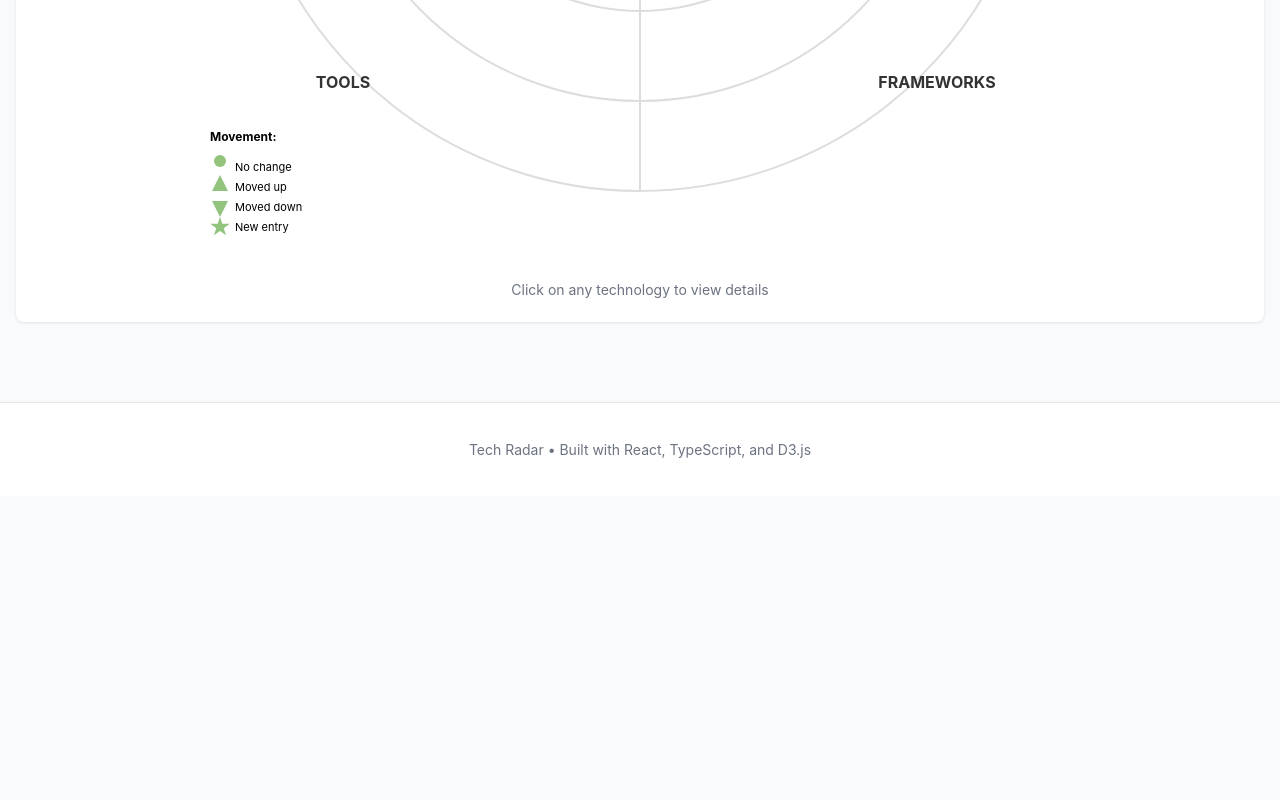
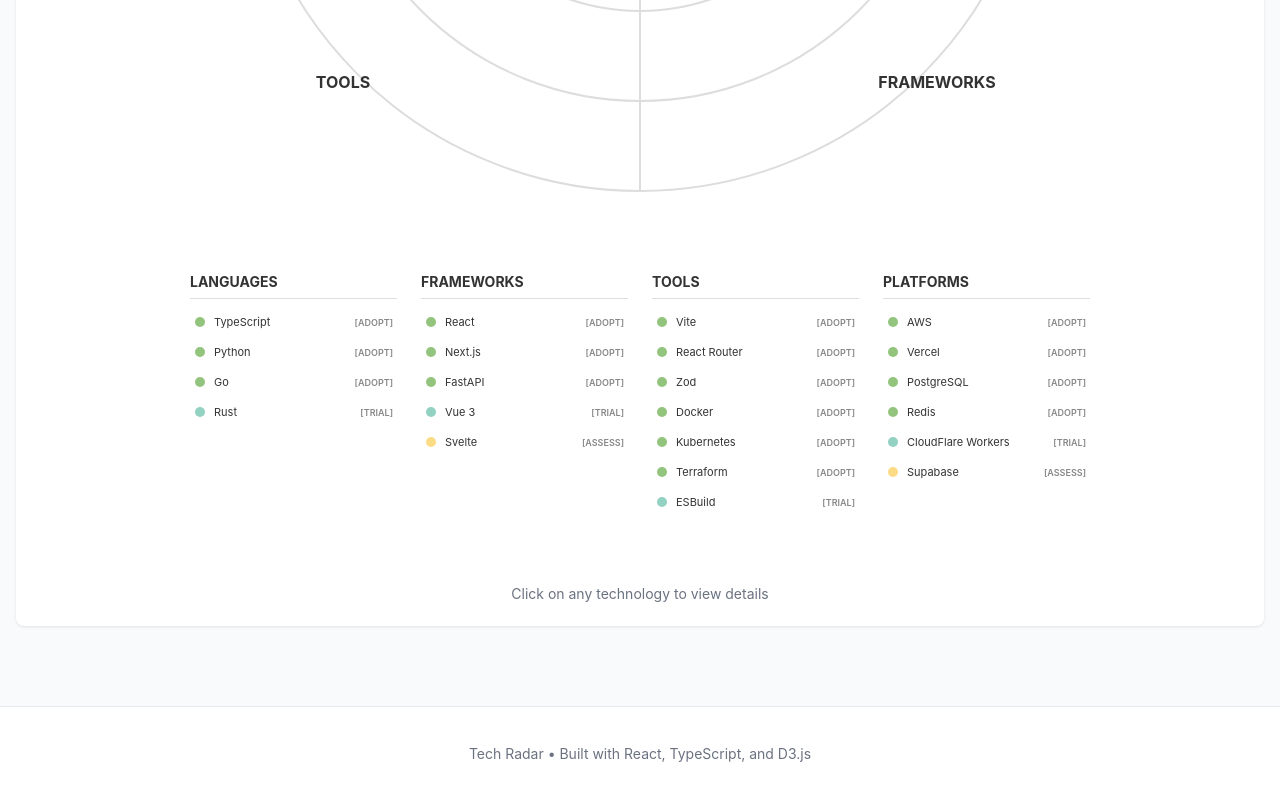
Before and after one commit to alexandrsashin/techradar, a React (Vite) app: page / in a window 1280 px wide. Shown: the part 912-1712 px from the top of the page. Before the commit the page ends 1408 px from the top, so only its background shows below. Built offline with nearby package versions, Linux system fonts and the light colour scheme.

Commit message:
Added legend as div containers, remove movement indicators

```diff
--- a/src/components/TechRadarVisualization.css
+++ b/src/components/TechRadarVisualization.css
@@ -1,6 +1,87 @@
 .radar-container {
   display: flex;
+  flex-direction: column;
   justify-content: center;
   align-items: center;
   padding: 1rem;
 }
+
+.radar-legend {
+  width: 100%;
+  max-width: 900px;
+  margin-top: 2rem;
+}
+
+.legend-quadrants {
+  display: grid;
+  grid-template-columns: repeat(4, 1fr);
+  gap: 1.5rem;
+  margin-bottom: 2rem;
+}
+
+.legend-column {
+  display: flex;
+  flex-direction: column;
+}
+
+.legend-title {
+  font-size: 0.875rem;
+  font-weight: bold;
+  color: #333;
+  margin: 0 0 0.5rem 0;
+}
+
+.legend-divider {
+  height: 1px;
+  background-color: #ddd;
+  margin-bottom: 0.75rem;
+}
+
+.legend-items {
+  list-style: none;
+  padding: 0;
+  margin: 0;
+  display: flex;
+  flex-direction: column;
+  gap: 0.5rem;
+}
+
+.legend-item {
+  display: flex;
+  align-items: center;
+  gap: 0.5rem;
+  cursor: pointer;
+  padding: 0.25rem;
+  border-radius: 4px;
+  transition: background-color 0.2s;
+}
+
+.legend-item:hover {
+  background-color: #f5f5f5;
+}
+
+.legend-icon {
+  display: flex;
+  align-items: center;
+  justify-content: center;
+  flex-shrink: 0;
+}
+
+.legend-name {
+  font-size: 0.6875rem;
+  color: #333;
+  flex: 1;
+}
+
+.legend-ring {
+  font-size: 0.5625rem;
+  font-weight: 600;
+  color: #888;
+  flex-shrink: 0;
+}
+
+@media (max-width: 768px) {
+  .legend-quadrants {
+    grid-template-columns: repeat(2, 1fr);
+  }
+}
--- a/src/components/TechRadarVisualization.tsx
+++ b/src/components/TechRadarVisualization.tsx
@@ -163,25 +163,8 @@
         .style("cursor", "pointer")
         .on("click", () => onBlipClick(entry));
 
-      // Blip shape
-      if (entry.moved === 1) {
-        blip
-          .append("path")
-          .attr("d", "M -8,4 8,4 0,-10 z")
-          .attr("fill", RINGS[ringIndex].color);
-      } else if (entry.moved === -1) {
-        blip
-          .append("path")
-          .attr("d", "M -8,-4 8,-4 0,10 z")
-          .attr("fill", RINGS[ringIndex].color);
-      } else if (entry.moved === 0) {
-        blip.append("circle").attr("r", 8).attr("fill", RINGS[ringIndex].color);
-      } else {
-        blip
-          .append("path")
-          .attr("d", d3.symbol().type(d3.symbolStar).size(160)())
-          .attr("fill", RINGS[ringIndex].color);
-      }
+      // Blip shape - simple circle
+      blip.append("circle").attr("r", 8).attr("fill", RINGS[ringIndex].color);
 
       // Blip label
       blip
@@ -193,142 +176,86 @@
         .attr("fill", "#333")
         .text(entry.name);
     });
+  }, [entries, onBlipClick]);
 
-    // Legend - Movement indicators
-    const movementLegend = svg
-      .append("g")
-      .attr("transform", `translate(20, ${height - 100})`);
+  // Group entries by quadrant for legend
+  const quadrantEntries: Record<string, TechEntry[]> = {
+    languages: [],
+    frameworks: [],
+    tools: [],
+    platforms: [],
+  };
 
-    movementLegend
-      .append("text")
-      .attr("font-weight", "bold")
-      .attr("font-size", "12px")
-      .text("Movement:");
+  entries.forEach((entry) => {
+    quadrantEntries[entry.quadrant].push(entry);
+  });
 
-    const legendItems = [
-      { symbol: "circle", text: "No change", y: 20 },
-      { symbol: "triangle-up", text: "Moved up", y: 40 },
-      { symbol: "triangle-down", text: "Moved down", y: 60 },
-      { symbol: "star", text: "New entry", y: 80 },
-    ];
+  // Sort entries within each quadrant by ring
+  const ringOrder: Record<string, number> = {
+    adopt: 0,
+    trial: 1,
+    assess: 2,
+    hold: 3,
+  };
 
-    legendItems.forEach((item) => {
-      const g = movementLegend
-        .append("g")
-        .attr("transform", `translate(0, ${item.y})`);
+  const ringMap: Record<string, number> = {
+    adopt: 0,
+    trial: 1,
+    assess: 2,
+    hold: 3,
+  };
 
-      if (item.symbol === "circle") {
-        g.append("circle").attr("r", 6).attr("cx", 10).attr("fill", "#93c47d");
-      } else if (item.symbol === "triangle-up") {
-        g.append("path")
-          .attr("d", "M 2,10 18,10 10,-6 z")
-          .attr("fill", "#93c47d");
-      } else if (item.symbol === "triangle-down") {
-        g.append("path")
-          .attr("d", "M 2,0 18,0 10,16 z")
-          .attr("fill", "#93c47d");
-      } else if (item.symbol === "star") {
-        g.append("path")
-          .attr("d", d3.symbol().type(d3.symbolStar).size(120)())
-          .attr("transform", "translate(10, 6)")
-          .attr("fill", "#93c47d");
-      }
+  Object.keys(quadrantEntries).forEach((quadrant) => {
+    quadrantEntries[quadrant].sort(
+      (a, b) => ringOrder[a.ring] - ringOrder[b.ring]
+    );
+  });
 
-      g.append("text")
-        .attr("x", 25)
-        .attr("y", 10)
-        .attr("font-size", "11px")
-        .text(item.text);
-    });
+  const getBlipIcon = (entry: TechEntry) => {
+    const ringIndex = ringMap[entry.ring];
+    const ringColor = RINGS[ringIndex].color;
 
-    // Legend - Ring descriptions
-    const ringLegend = svg
-      .append("g")
-      .attr("transform", `translate(${width - 420}, 20)`);
-
-    ringLegend
-      .append("text")
-      .attr("font-weight", "bold")
-      .attr("font-size", "14px")
-      .text("Rings:");
-
-    RINGS.forEach((ring, index) => {
-      const yOffset = 25 + index * 90;
-      const legendGroup = ringLegend
-        .append("g")
-        .attr("transform", `translate(0, ${yOffset})`);
-
-      // Ring color indicator
-      legendGroup
-        .append("circle")
-        .attr("r", 8)
-        .attr("cx", 8)
-        .attr("cy", 0)
-        .attr("fill", ring.color);
-
-      // Ring name
-      legendGroup
-        .append("text")
-        .attr("x", 25)
-        .attr("y", 5)
-        .attr("font-weight", "bold")
-        .attr("font-size", "13px")
-        .attr("fill", "#333")
-        .text(ring.name);
-
-      // Ring description (wrapped text)
-      const words = ring.description.split(" ");
-      let line: string[] = [];
-      let lineNumber = 0;
-      const lineHeight = 14;
-      const maxWidth = 380;
-
-      const testText = legendGroup
-        .append("text")
-        .attr("x", 25)
-        .attr("y", 22)
-        .attr("font-size", "11px")
-        .attr("fill", "#666");
-
-      words.forEach((word) => {
-        line.push(word);
-        const testLine = line.join(" ");
-        const testElement = testText.text(testLine);
-        const textLength = (
-          testElement.node() as SVGTextElement
-        )?.getComputedTextLength();
-
-        if (textLength && textLength > maxWidth) {
-          line.pop();
-          testText.text(line.join(" "));
-          legendGroup
-            .append("text")
-            .attr("x", 25)
-            .attr("y", 22 + lineNumber * lineHeight)
-            .attr("font-size", "11px")
-            .attr("fill", "#666")
-            .text(line.join(" "));
-          line = [word];
-          lineNumber++;
-        }
-      });
-
-      if (line.length > 0) {
-        testText.remove();
-        legendGroup
-          .append("text")
-          .attr("x", 25)
-          .attr("y", 22 + lineNumber * lineHeight)
-          .attr("font-size", "11px")
-          .attr("fill", "#666")
-          .text(line.join(" "));
-      }
-    });
-  }, [entries, onBlipClick]);
+    return (
+      <svg width="12" height="12" viewBox="0 0 12 12">
+        <circle cx="6" cy="6" r="5" fill={ringColor} />
+      </svg>
+    );
+  };
 
   return (
     <div className="radar-container">
       <svg ref={svgRef}></svg>
+
+      <div className="radar-legend">
+        <div className="legend-quadrants">
+          {QUADRANTS.map((quadrant) => {
+            const quadrantKey = quadrant.name.toLowerCase();
+            const items = quadrantEntries[quadrantKey] || [];
+
+            return (
+              <div key={quadrant.name} className="legend-column">
+                <h3 className="legend-title">{quadrant.name.toUpperCase()}</h3>
+                <div className="legend-divider"></div>
+                <ul className="legend-items">
+                  {items.map((item) => (
+                    <li
+                      key={item.id}
+                      className="legend-item"
+                      onClick={() => onBlipClick(item)}
+                    >
+                      <span className="legend-icon">{getBlipIcon(item)}</span>
+                      <span className="legend-name">{item.name}</span>
+                      <span className="legend-ring">
+                        [{item.ring.toUpperCase()}]
+                      </span>
+                    </li>
+                  ))}
+                </ul>
+              </div>
+            );
+          })}
+        </div>
+      </div>
     </div>
   );
 };
--- a/src/data/techData.ts
+++ b/src/data/techData.ts
@@ -10,7 +10,6 @@
     isNew: false,
     description:
       "Strongly typed programming language that builds on JavaScript. Recommended for all new projects requiring type safety and better tooling support.",
-    moved: 0,
   },
   {
     id: "2",
@@ -20,7 +19,6 @@
     isNew: false,
     description:
       "Versatile language for backend services, data science, and automation. Industry standard for ML/AI projects.",
-    moved: 0,
   },
   {
     id: "3",
@@ -30,7 +28,6 @@
     isNew: false,
     description:
       "Systems programming language focused on safety and performance. Being evaluated for performance-critical services.",
-    moved: 1,
   },
   {
     id: "4",
@@ -40,7 +37,6 @@
     isNew: false,
     description:
       "Efficient language for microservices and cloud-native applications. Excellent concurrency support.",
-    moved: 0,
   },
 
   // Frameworks
@@ -52,7 +48,6 @@
     isNew: false,
     description:
       "Component-based library for building user interfaces. Default choice for web applications.",
-    moved: 0,
   },
   {
     id: "6",
@@ -62,7 +57,6 @@
     isNew: false,
     description:
       "React framework with server-side rendering and static generation. Recommended for production web apps.",
-    moved: 1,
   },
   {
     id: "7",
@@ -72,7 +66,6 @@
     isNew: false,
     description:
       "Progressive framework for building UIs. Being evaluated for specific use cases.",
-    moved: 0,
   },
   {
     id: "8",
@@ -82,7 +75,6 @@
     isNew: true,
     description:
       "Compiler-based framework with minimal runtime. Under assessment for performance-critical UIs.",
-    moved: 0,
   },
   {
     id: "9",
@@ -92,7 +84,6 @@
     isNew: false,
     description:
       "Modern Python web framework for building APIs. High performance with automatic documentation.",
-    moved: 0,
   },
 
   // Tools
@@ -104,7 +95,6 @@
     isNew: false,
     description:
       "Next-generation build tool. Significantly faster than traditional bundlers.",
-    moved: 1,
   },
   {
     id: "11",
@@ -114,7 +104,6 @@
     isNew: false,
     description:
       "Declarative routing library for React applications. Industry standard for client-side routing with support for nested routes, lazy loading, and data loading patterns.",
-    moved: 0,
   },
   {
     id: "12",
@@ -124,7 +113,6 @@
     isNew: false,
     description:
       "TypeScript-first schema validation library. Provides type-safe runtime validation with excellent inference and composability for API payloads, form data, and configuration.",
-    moved: 1,
   },
   {
     id: "13",
@@ -134,7 +122,6 @@
     isNew: false,
     description:
       "Containerization platform. Standard for deployment and development environments.",
-    moved: 0,
   },
   {
     id: "14",
@@ -144,7 +131,6 @@
     isNew: false,
     description:
       "Container orchestration platform. Used for production deployments.",
-    moved: 0,
   },
   {
     id: "15",
@@ -154,7 +140,6 @@
     isNew: false,
     description:
       "Extremely fast JavaScript bundler. Being evaluated as Vite alternative.",
-    moved: 0,
   },
   {
     id: "16",
@@ -164,7 +149,6 @@
     isNew: false,
     description:
       "Infrastructure as code tool. Standard for managing cloud resources.",
-    moved: 0,
   },
 
   // Platforms
@@ -176,7 +160,6 @@
     isNew: false,
     description:
       "Primary cloud platform. Comprehensive services for all workloads.",
-    moved: 0,
   },
   {
     id: "18",
@@ -186,7 +169,6 @@
     isNew: false,
     description:
       "Platform for frontend deployment. Optimized for Next.js applications.",
-    moved: 0,
   },
   {
     id: "19",
@@ -196,7 +178,6 @@
     isNew: true,
     description:
       "Edge computing platform. Being evaluated for low-latency applications.",
-    moved: 0,
   },
   {
     id: "20",
@@ -206,7 +187,6 @@
     isNew: true,
     description:
       "Open source Firebase alternative. Under assessment for rapid prototyping.",
-    moved: 0,
   },
   {
     id: "21",
@@ -215,7 +195,6 @@
     quadrant: "platforms",
     isNew: false,
     description: "Relational database. Default choice for structured data.",
-    moved: 0,
   },
   {
     id: "22",
@@ -225,6 +204,5 @@
     isNew: false,
     description:
       "In-memory data store. Used for caching and session management.",
-    moved: 0,
   },
 ];
--- a/src/types/radar.ts
+++ b/src/types/radar.ts
@@ -9,7 +9,6 @@
   quadrant: Quadrant;
   isNew: boolean;
   description: string;
-  moved?: number; // 1 = up, -1 = down, 0 = no change
 }
 
 export interface RadarConfig {
```
